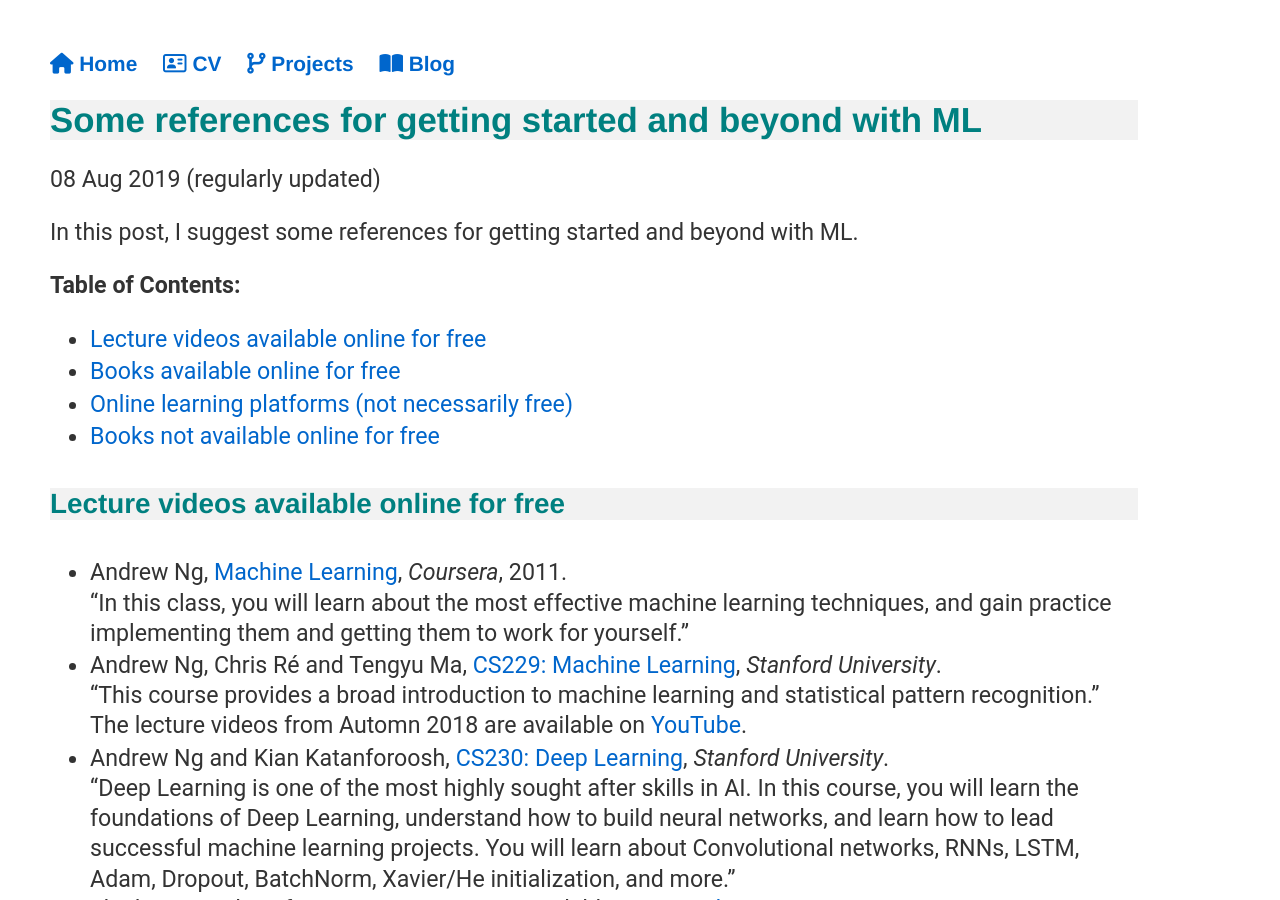
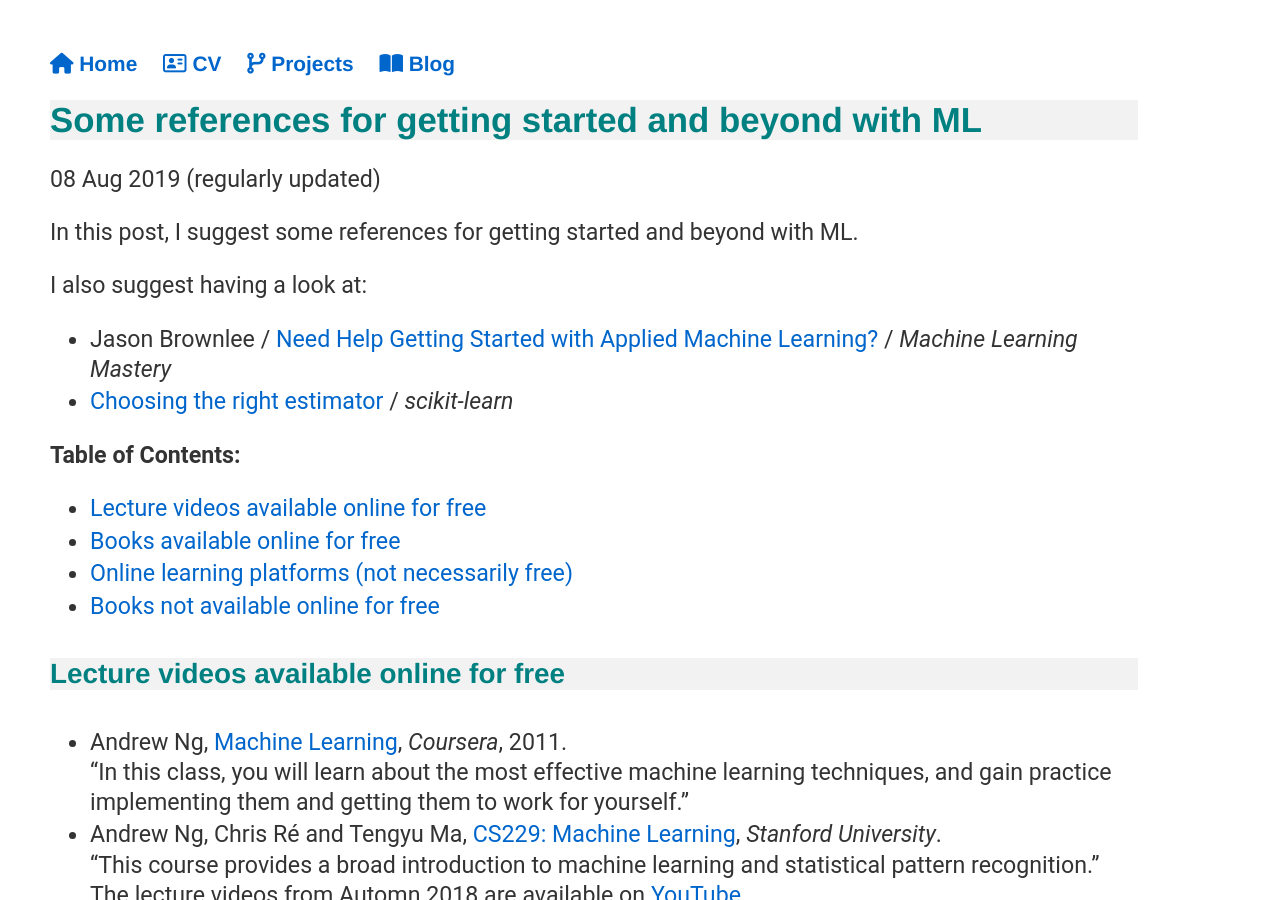
Before and after one commit to sylvaincom/sylvaincom.github.io, a Jekyll site: the page built from _posts/2019-08-08-learning-ml.md, in a window 1280 px wide and 900 px high. Built offline with Jekyll 4.4.1, drawn with Linux system fonts in a browser that asks for light colours; nearby versions of some CDN libraries; some of the changed text lies outside the part shown.

Commit message:
[Content] Adding some references

```diff
--- a/_posts/2019-08-08-learning-ml.md
+++ b/_posts/2019-08-08-learning-ml.md
@@ -5,6 +5,10 @@
 ---
 
 In this post, I suggest some references for getting started and beyond with ML.
+
+I also suggest having a look at:
+* Jason Brownlee / [Need Help Getting Started with Applied Machine Learning?](https://machinelearningmastery.com/start-here/){:target="_blank"} / _Machine Learning Mastery_
+* [Choosing the right estimator](https://scikit-learn.org/stable/tutorial/machine_learning_map/index.html){:target="_blank"} / _scikit-learn_
 
 **Table of Contents:**
 - [Lecture videos available online for free](#videos)
@@ -52,6 +56,7 @@
 * [deeplearning.ai](https://www.deeplearning.ai/){:target="_blank"} by Andrew Ng: "Whether you want to build algorithms or build a company, deeplearning.ai's Machine Learning courses will teach you key concepts and applications of AI."
 * [Fast.ai](https://www.fast.ai){:target="_blank"}: "Making neural nets uncool again"
 * [Kaggle](https://www.kaggle.com/learn/overview){:target="_blank"}: "Faster Data Science Education. Practical data skills you can apply immediately: that's what you'll learn in these free micro-courses. They're the fastest (and most fun) way to become a data scientist or improve your current skills."
+* [Workera](https://workera.ai/){:target="_blank"} by _deeplearning.ai_: "Standardized testing for AI skills. Test your abilities with assessments developed by a team of AI experts led by Dr. Andrew Ng and Kian Katanforoosh from deeplearning.ai."
 
 <a name='books2'></a>
 #### Books not available online for free
```
Also changed, not shown: _posts/2019-08-12-res-ml.md (+1 -0 lines).
